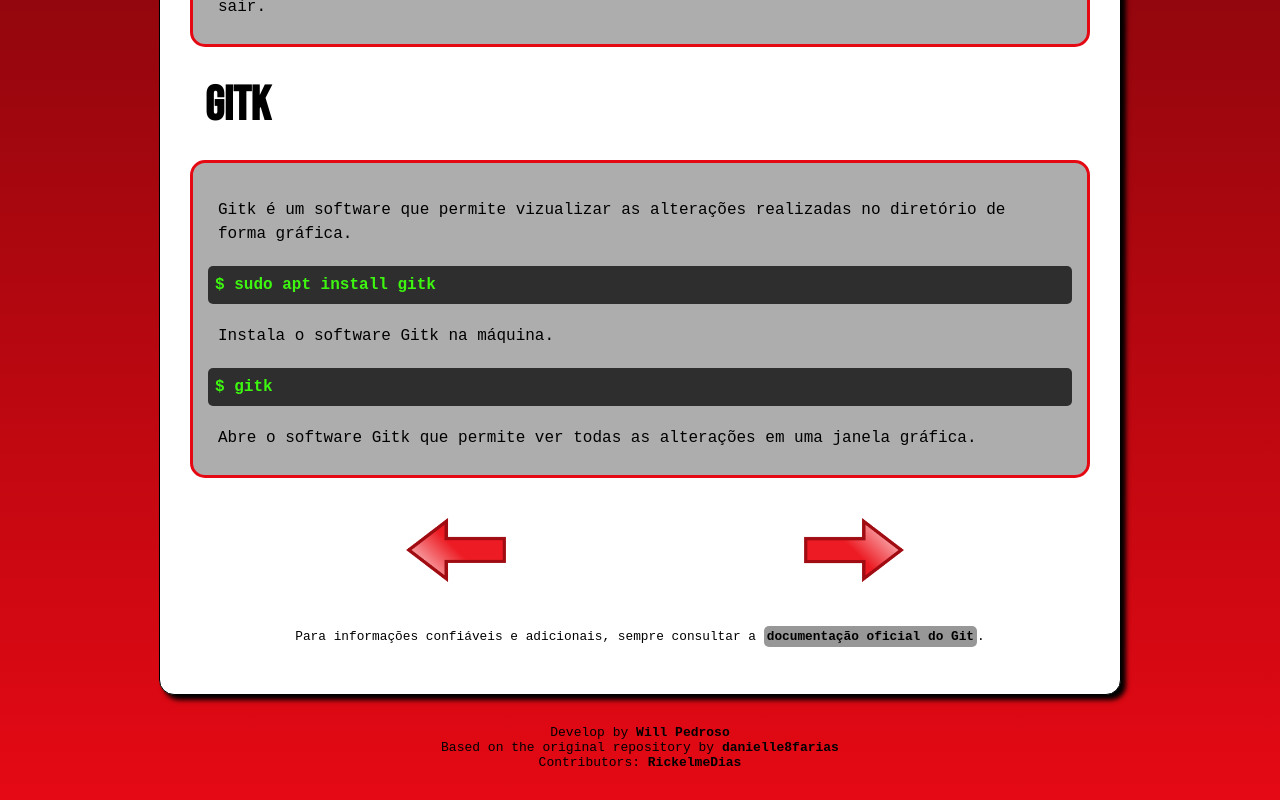
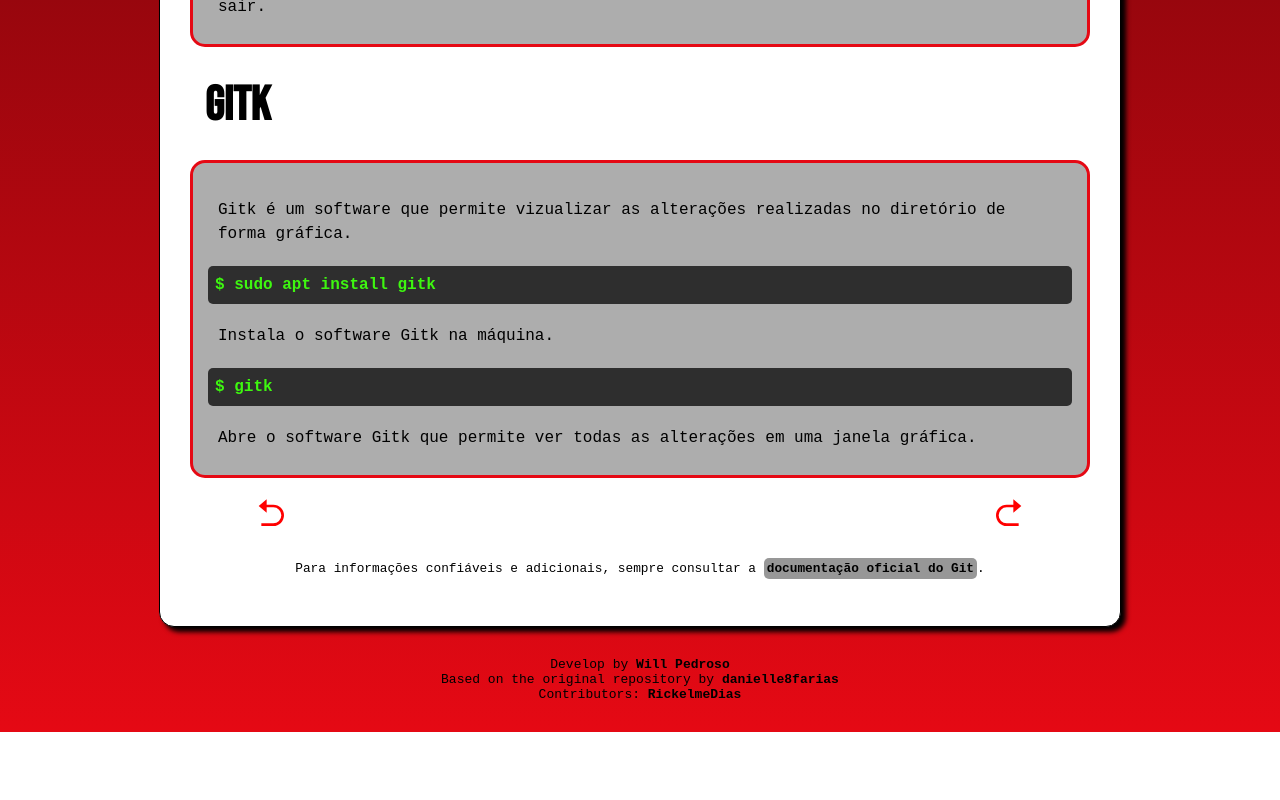
Before and after one commit to willypedroso/gitflix, a React (Create React App) app: page /alts in a window 1280 px wide. Shown: the part 1444-2244 px from the top of the page. After the commit the page ends 2176 px from the top, so only its background shows below. Built offline with nearby package versions, Linux system fonts and the light colour scheme.

Commit message:
change arrows

```diff
--- a/src/components/content/Arrows.jsx
+++ b/src/components/content/Arrows.jsx
@@ -1,12 +1,15 @@
 import React from "react";
-import Back from "../../red-arrow-back.png";
-import Foward from "../../red-arrow-foward.png";
+import { RiArrowGoBackFill, RiArrowGoForwardFill } from "react-icons/ri";
 
 export const Arrows = (props) => {
-    const image = props.img === "Back" ? Back : Foward;
-    const image_alt = props.alt === undefined ? props.img + " arrow image" : props.alt;
 
     return (
-            <a href={props.link}><img src={image} alt={image_alt}/></a>
+            <a href={props.link}>{props.img === "Back" ?
+                <abbr title="Go Back">
+                    <RiArrowGoBackFill style={{position: "absolute", left: "10%", fontSize: "2rem", color: "red"}}/>
+                </abbr> :
+                <abbr title="Go Foward">
+                    <RiArrowGoForwardFill style={{position: "absolute", right: "10%", fontSize: "2rem", color: "red"}}/></abbr>}</a>
+
     )
 }
--- a/src/components/layout/Main.css
+++ b/src/components/layout/Main.css
@@ -118,6 +118,7 @@
 .footcontent {
   text-align: center;
   font-size: .8rem;
+  margin-top: 20px;
 }
 
 .footcontent a, .Instruction a {
```
Also changed, not shown: src/red-arrow-back.png (deleted), src/red-arrow-foward.png (deleted).
